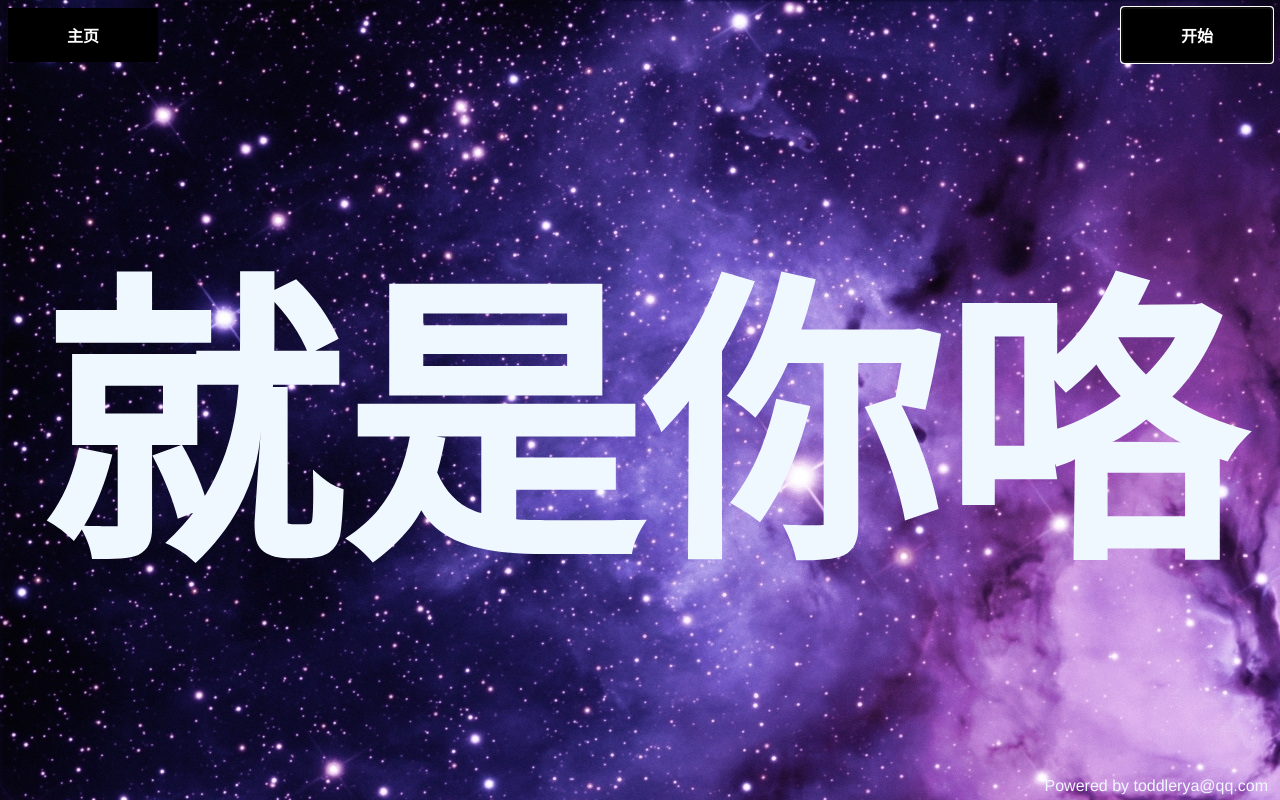
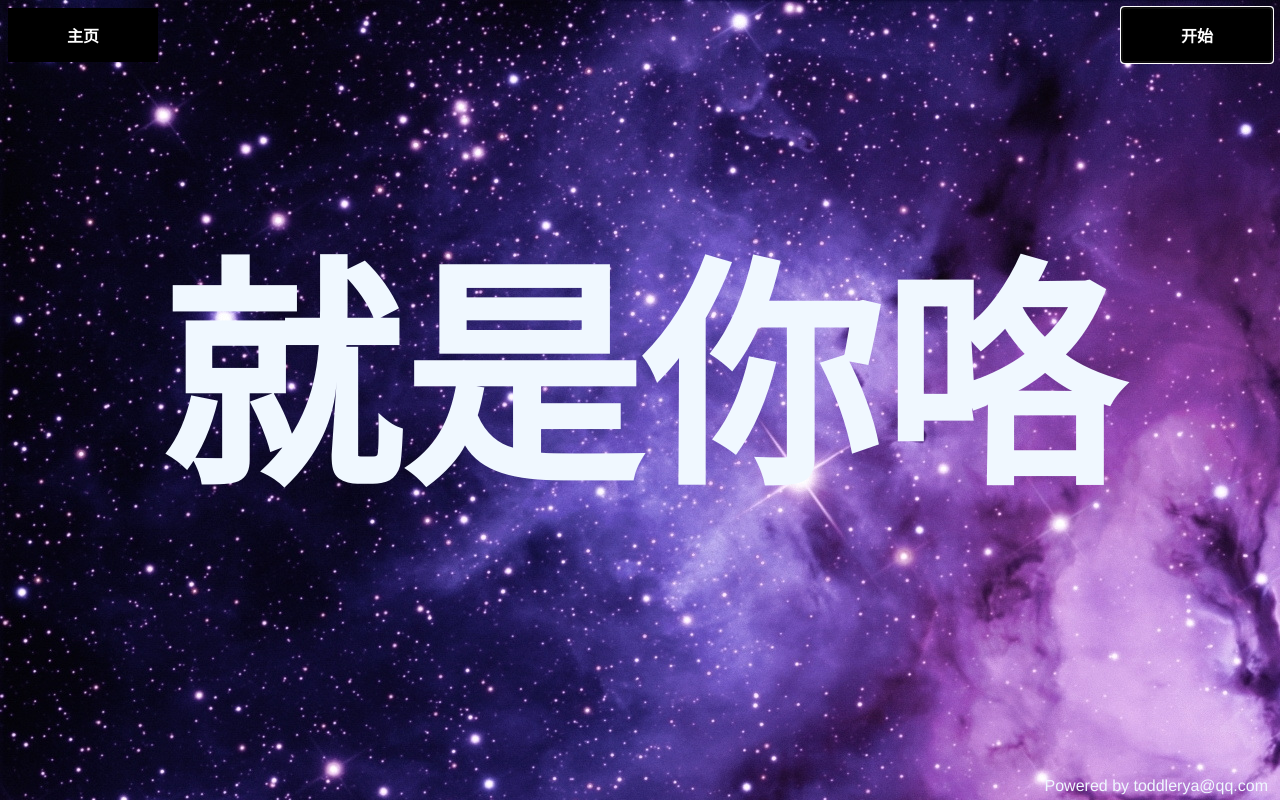
Before and after one commit to toddlerya/luckyRoll, a plain HTML site: page web/roll.html in a window 1280 px wide. Drawn offline with Linux system fonts and the light colour scheme.

Commit message:
adjust font to 240px

```diff
--- a/web/static/css/roll.css
+++ b/web/static/css/roll.css
@@ -43,7 +43,7 @@ body {
 #content {
     clear: both;
     font-family: 'Avenir', 'Microsoft YaHei', Helvetica, Arial, sans-serif;
-    font-size: 300px;
+    font-size: 240px;
     font-weight: bold;
     color: aliceblue;
     text-align: center;
```
